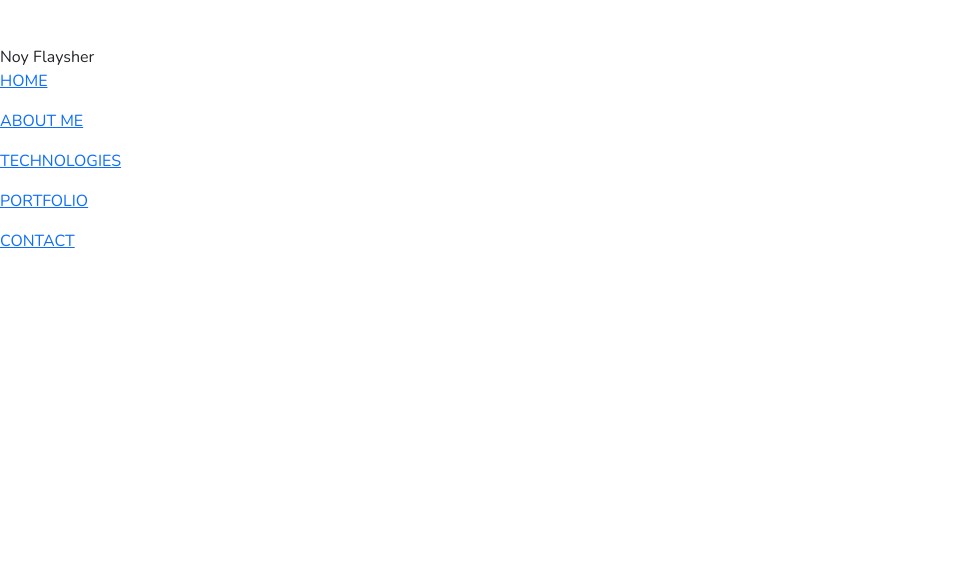
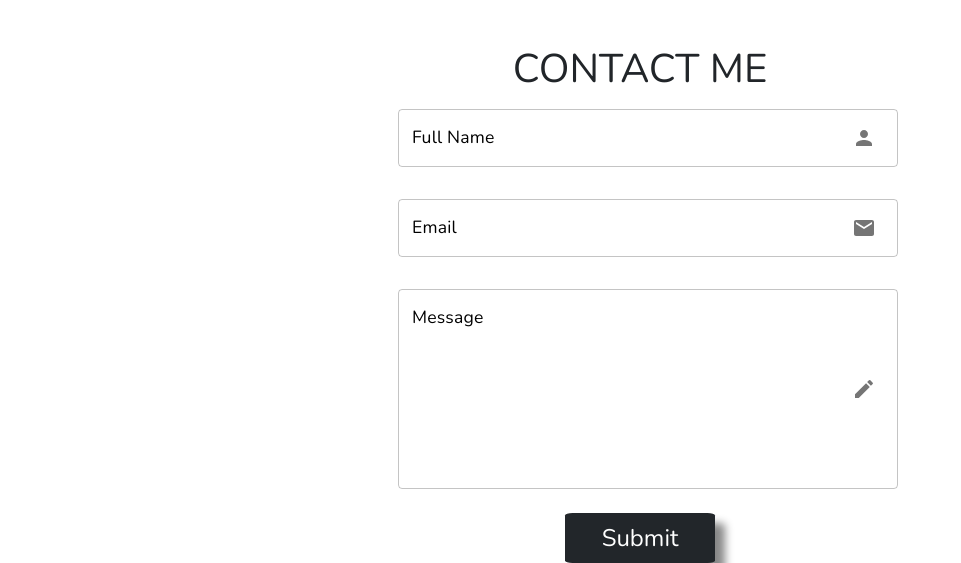
Before and after one commit to noyflaysher/portFolio, a React (Create React App) app in the folder portfolio/: page / in a window 1280 px wide. Shown: the part 5654-6217 px from the top of the page, without its empty margins (0-961 px from the left). Before the commit the page ends 5923 px from the top, so only its background shows below. Built offline with nearby package versions, Linux system fonts and the light colour scheme.

Commit message:
contact me style

```diff
--- a/portfolio/src/screens/contactMe/ContactMe.js
+++ b/portfolio/src/screens/contactMe/ContactMe.js
@@ -1,6 +1,13 @@
 import React from "react";
 import "./contactMe.css";
 import { navigationLinks } from "../../helpers/navigationLinks";
+import TextField from "@mui/material/TextField";
+import Button from "@mui/material/Button";
+import InputAdornment from "@mui/material/InputAdornment";
+import AccountCircle from "@mui/icons-material/AccountCircle";
+import EmailIcon from "@mui/icons-material/Email";
+import EditIcon from "@mui/icons-material/Edit";
+import PersonIcon from "@mui/icons-material/Person";
 
 function createLinks() {
   return navigationLinks.map((e, idx) => (
@@ -13,9 +20,91 @@ function createLinks() {
 function ContactMe() {
   return (
     <div className="contactMe__container" id="contact">
-      <div className="contactMe__data__links">
-        <div>Noy Flaysher</div>
-        <div>{createLinks()}</div>
+      <h1 className="contactMe__headline">CONTACT ME</h1>
+      <div>
+        <form>
+          <div className="contactMe__input">
+            <TextField
+              variant="outlined"
+              InputProps={{
+                endAdornment: (
+                  <InputAdornment position="start">
+                    <PersonIcon />
+                  </InputAdornment>
+                ),
+              }}
+              label="Full Name"
+              name="name"
+              fullWidth
+              sx={{
+                "& > :not(style)": {
+                  m: 1,
+                  //   width: "500px",
+                  color: "black",
+                  fontFamily: "inherit",
+                  fontSize: "1.1rem",
+                },
+              }}
+            />
+          </div>
+          <div className="contactMe__input">
+            <TextField
+              variant="outlined"
+              id="input-with-icon-textfield"
+              InputProps={{
+                endAdornment: (
+                  <InputAdornment position="start">
+                    <EmailIcon />
+                  </InputAdornment>
+                ),
+              }}
+              label="Email"
+              name="email"
+              fullWidth
+              sx={{
+                "& > :not(style)": {
+                  m: 1,
+                  //   width: "500px",
+                  color: "black",
+                  fontFamily: "inherit",
+                  fontSize: "1.1rem",
+                },
+              }}
+            />
+          </div>
+          <div className="contactMe__input">
+            <TextField
+              id="input-with-icon-textfield"
+              InputProps={{
+                endAdornment: (
+                  <InputAdornment position="start">
+                    <EditIcon />
+                  </InputAdornment>
+                ),
+              }}
+              variant="outlined"
+              label="Message"
+              name="message"
+              multiline
+              fullWidth
+              row={10}
+              sx={{
+                "& > :not(style)": {
+                  m: 1,
+                  //   width: "500px",
+                  height: "200px",
+                  color: "black",
+                  fontFamily: "inherit",
+                  fontSize: "1.1rem",
+                },
+              }}
+            />
+          </div>
+
+          <button className="contactMe__button" type="submit">
+            Submit
+          </button>
+        </form>
       </div>
     </div>
   );
--- a/portfolio/src/screens/contactMe/contactMe.css
+++ b/portfolio/src/screens/contactMe/contactMe.css
@@ -0,0 +1,43 @@
+.contactMe__container {
+  display: flex;
+  position: absolute;
+  font-size: 1.5rem;
+  transform: translateX(-50%);
+  left: 50%;
+  flex-direction: column;
+  justify-content: center;
+  text-align: center;
+}
+
+.contactMe__input {
+  display: block;
+  width: 500px;
+  margin-bottom: 1rem;
+  text-align: left;
+}
+
+.contactMe__headline {
+  font-weight: 500;
+}
+
+.contactMe__button {
+  border-radius: 5%;
+  border: none;
+  width: 150px;
+  height: 50px;
+  background-color: var(--nav-color);
+  color: white;
+  box-shadow: 10px 10px 8px #888888;
+}
+
+@media only screen and (max-width: 600px) {
+  .contactMe__input {
+    display: block;
+    width: 300px;
+    margin-bottom: 1rem;
+    text-align: left;
+  }
+  .contactMe__button {
+    width: 100px;
+  }
+}
--- a/portfolio/src/screens/technologies/technologies.css
+++ b/portfolio/src/screens/technologies/technologies.css
@@ -40,3 +40,10 @@
   background-color: var(--font-color-hover);
   transform: scale(1.05);
 }
+
+@media only screen and (max-width: 600px) {
+  .tech__card {
+    width: 10rem;
+    height: 7rem;
+  }
+}
```
